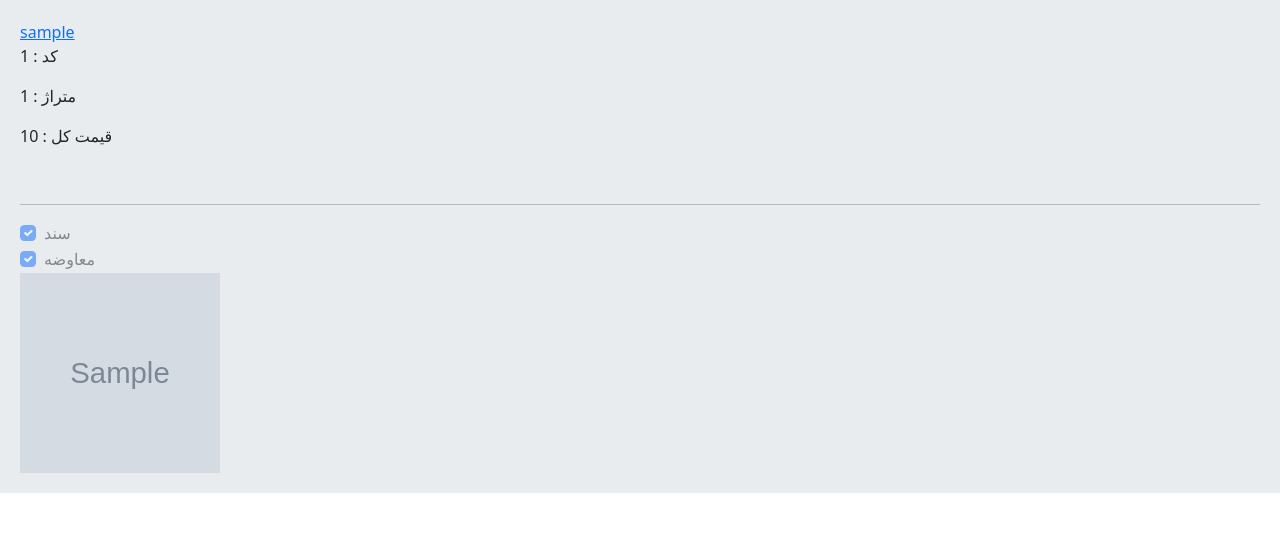
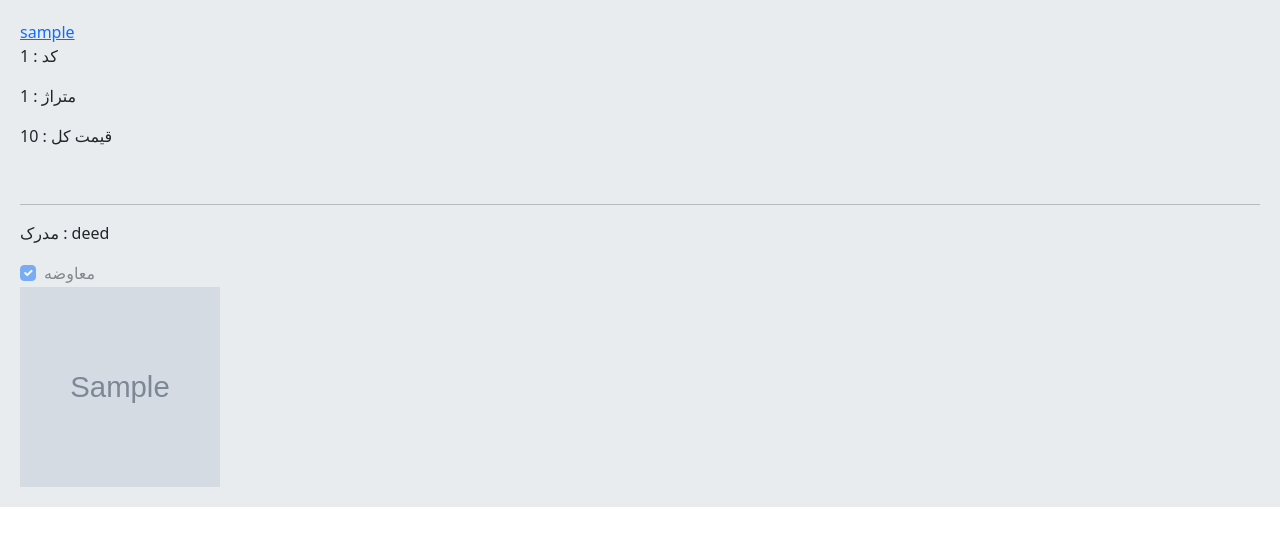
Before and after one commit to erfansafarzad7/Shekaarchi-Django-CBV, a Django app: page /files/1/ in a window 1280 px wide. Shown: the part 80-626 px from the top of the page. Run offline with Django 4.2, Linux system fonts and the light colour scheme; tables that the repository leaves empty hold one stand-in row (values such as "Sample post"); grey boxes marked "Sample" are stand-in pictures.

Commit message:
EditItemModel(AddDocumentField)

```diff
--- a/files/admin.py
+++ b/files/admin.py
@@ -56,7 +56,7 @@ class ItemAdmin(admin.ModelAdmin):
     search_fields = ('code', )
     list_display = ('code', 'type', 'area', 'foundation', 'all_price', 'created')
     list_filter = (AreaFilter, AllPriceFilter,
-                   'type', 'house_type',  'deed', 'exchange', 'land_type', 'rice_field_type',  'inside_plan', 'created')
+                   'type', 'house_type',  'documents', 'exchange', 'land_type', 'rice_field_type',  'inside_plan', 'created')
 
 
 @admin.register(Image)
--- a/files/models.py
+++ b/files/models.py
@@ -46,7 +46,10 @@ class Item(models.Model):
     owner = models.CharField(max_length=30, verbose_name='نام مالک')
     owner_info = models.TextField(max_length=200, verbose_name='مشخصات مالک')
 
-    deed = models.BooleanField(default=False, verbose_name='سند')
+    documents = models.CharField(max_length=15, null=True, blank=True, verbose_name='مدرک',
+                                 choices=[('deed', 'سند'),
+                                          ('nasaq', 'نسق'),
+                                          ('arrangement', 'قولنامه ای')])
     exchange = models.BooleanField(default=False, verbose_name='معاوضه')
     inside_plan = models.BooleanField(default=False, verbose_name='داخل طرح')
     points = models.BooleanField(default=False, verbose_name='امتیازات')
--- a/files/templates/files/detail.html
+++ b/files/templates/files/detail.html
@@ -67,11 +67,7 @@
 
     <br/><hr/>
 
-<div class="form-check">
-  <input class="form-check-input" type="checkbox" value="" id="1"
-         {% if item.deed %} checked {%endif%} disabled>
-  <label class="form-check-label" for="1">سند</label>
-</div>
+<p>مدرک : {{ item.documents|default_if_none:"تعیین نشده" }}</p>
 
 <div class="form-check">
   <input class="form-check-input" type="checkbox" value="" id="2"
```
